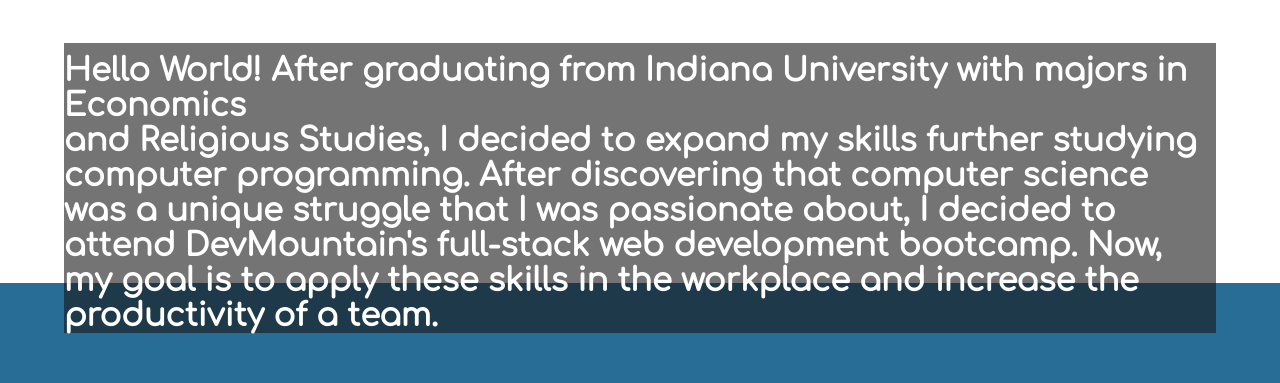
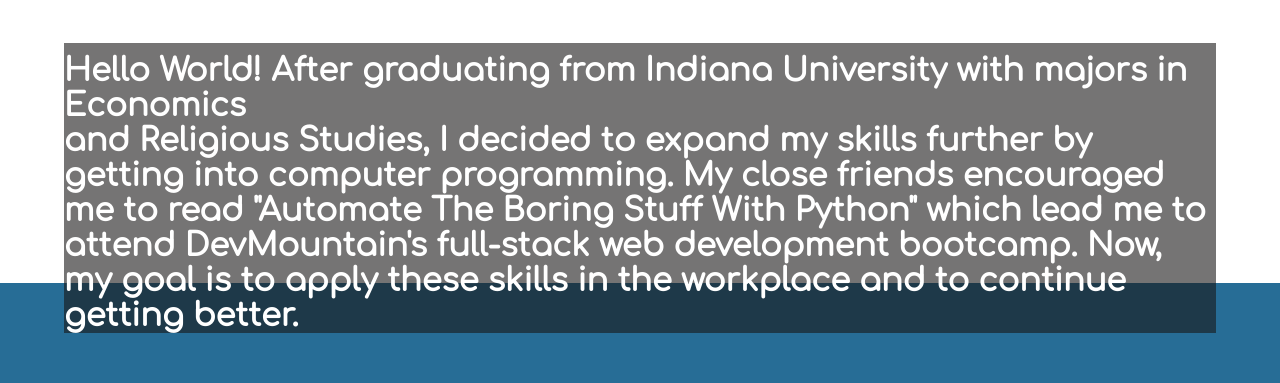
Before and after one commit to A-R0n/portfolio, a React (Create React App) app: page / in a window 1280 px wide. Shown: the part 820-1203 px from the top of the page. Built offline with nearby package versions, Linux system fonts and the light colour scheme; what redux-promise-middleware would draw is missing.

Commit message:
about me includes python

```diff
--- a/src/Components/About/About.js
+++ b/src/Components/About/About.js
@@ -10,11 +10,10 @@
           Economics
         </div>
         <div id="p_two">
-          and Religious Studies, I decided to expand my skills further studying
-          computer programming. After discovering that computer science was a
-          unique struggle that I was passionate about, I decided to attend
+          and Religious Studies, I decided to expand my skills further by getting into
+          computer programming. My close friends encouraged me to read "Automate The Boring Stuff With Python" which lead me to attend
           DevMountain's full-stack web development bootcamp. Now, my
-          goal is to apply these skills in the workplace and increase the productivity of a team.
+          goal is to apply these skills in the workplace and to continue getting better.
         </div>
       </div>
     );
```
